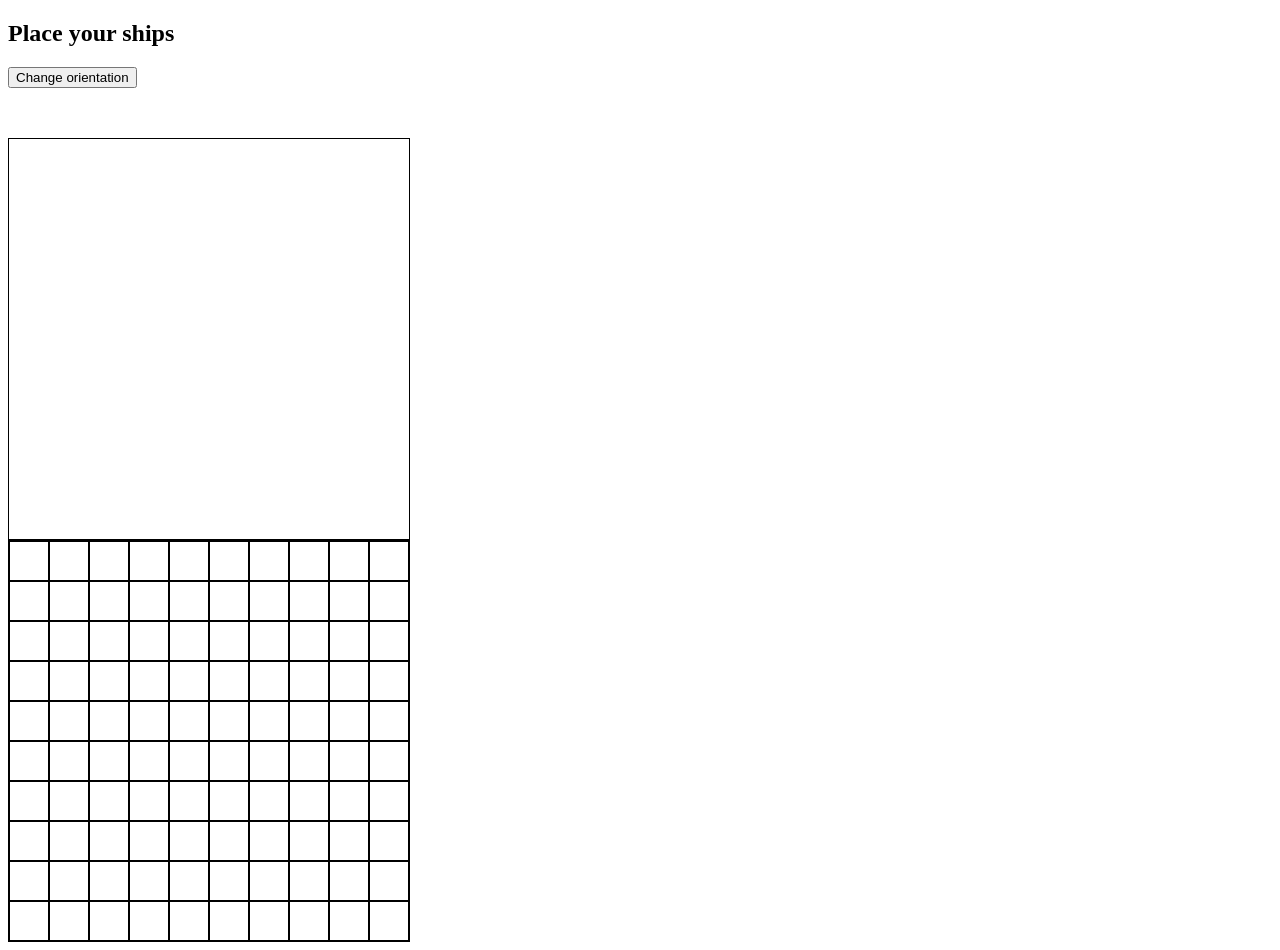
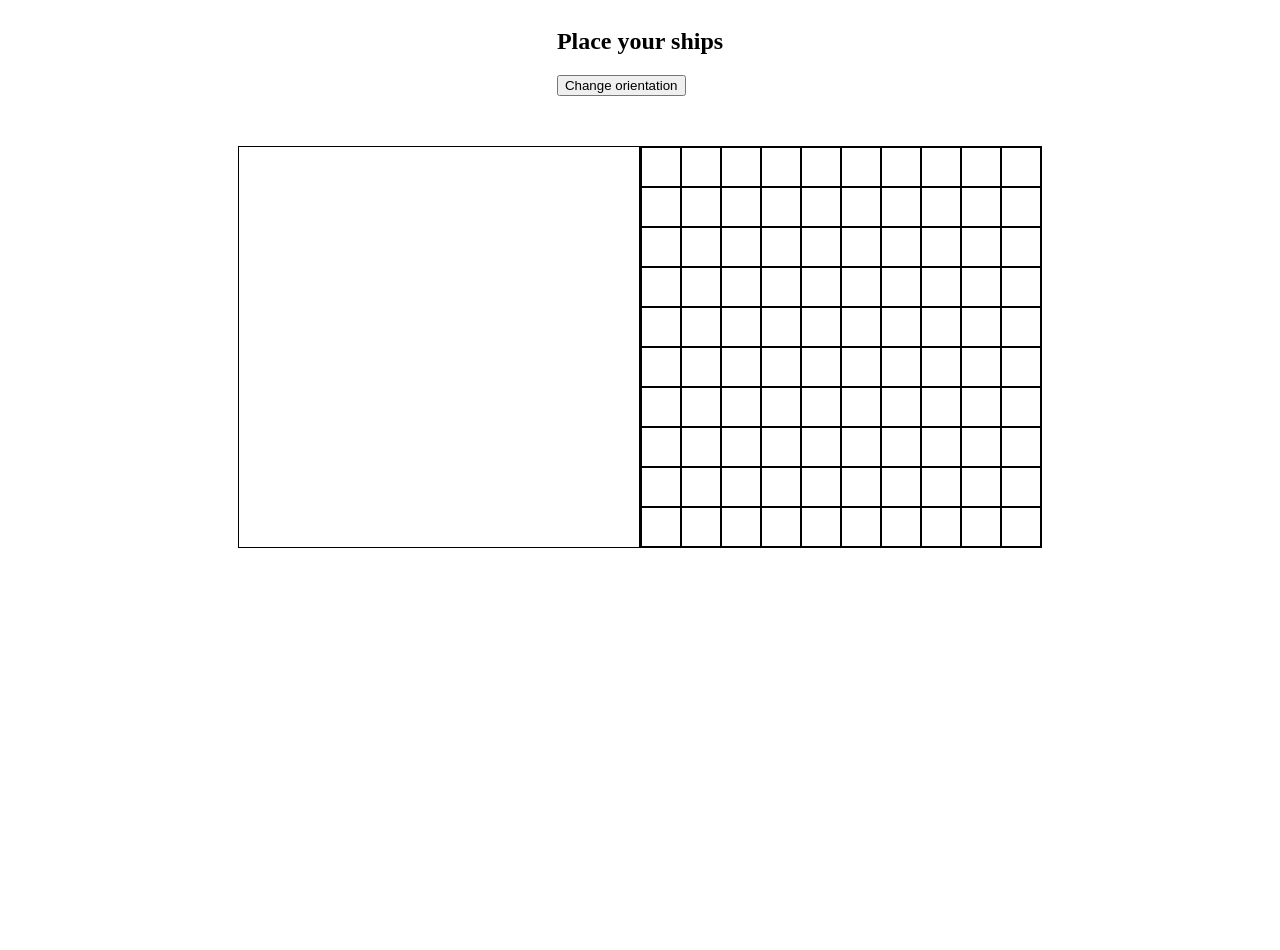
Before and after one commit to IlyaT21/Battleship, a website built with webpack: page dist/index.html in a window 1280 px wide. After the commit the page ends 800 px from the top, so only its background shows below. Built offline with Linux system fonts and the light colour scheme.

Commit message:
ok enough styling project done

```diff
--- a/src/styles.scss
+++ b/src/styles.scss
@@ -1,9 +1,19 @@
 body {
 	#main {
+		display: flex;
+		flex-direction: column;
+		align-items: center;
+		width: 100%;
+
 		.info-holder {
 			#changeOrionetation {
 				margin-bottom: 50px;
 			}
+		}
+
+		.field-holder {
+			display: flex;
+			justify-content: space-around;
 		}
 
 		.field {
@@ -11,7 +21,7 @@ body {
 			grid-template-columns: repeat(10, 1fr);
 			grid-template-rows: repeat(10, 1fr);
 			border: 1px solid #000;
-			max-width: 400px;
+			width: 400px;
 			height: 400px;
 		}
 
@@ -23,11 +33,6 @@ body {
 			text-align: center;
 			line-height: 2;
 			background-color: transparent;
-
-			// &:hover {
-			// 	background-color: rgba(0, 0, 0, 0.205);
-			// 	cursor: pointer;
-			// }
 
 			&.hovered {
 				background-color: rgba(0, 0, 0, 0.205);
```
Also changed, not shown: dist/index.html, dist/main.js.
